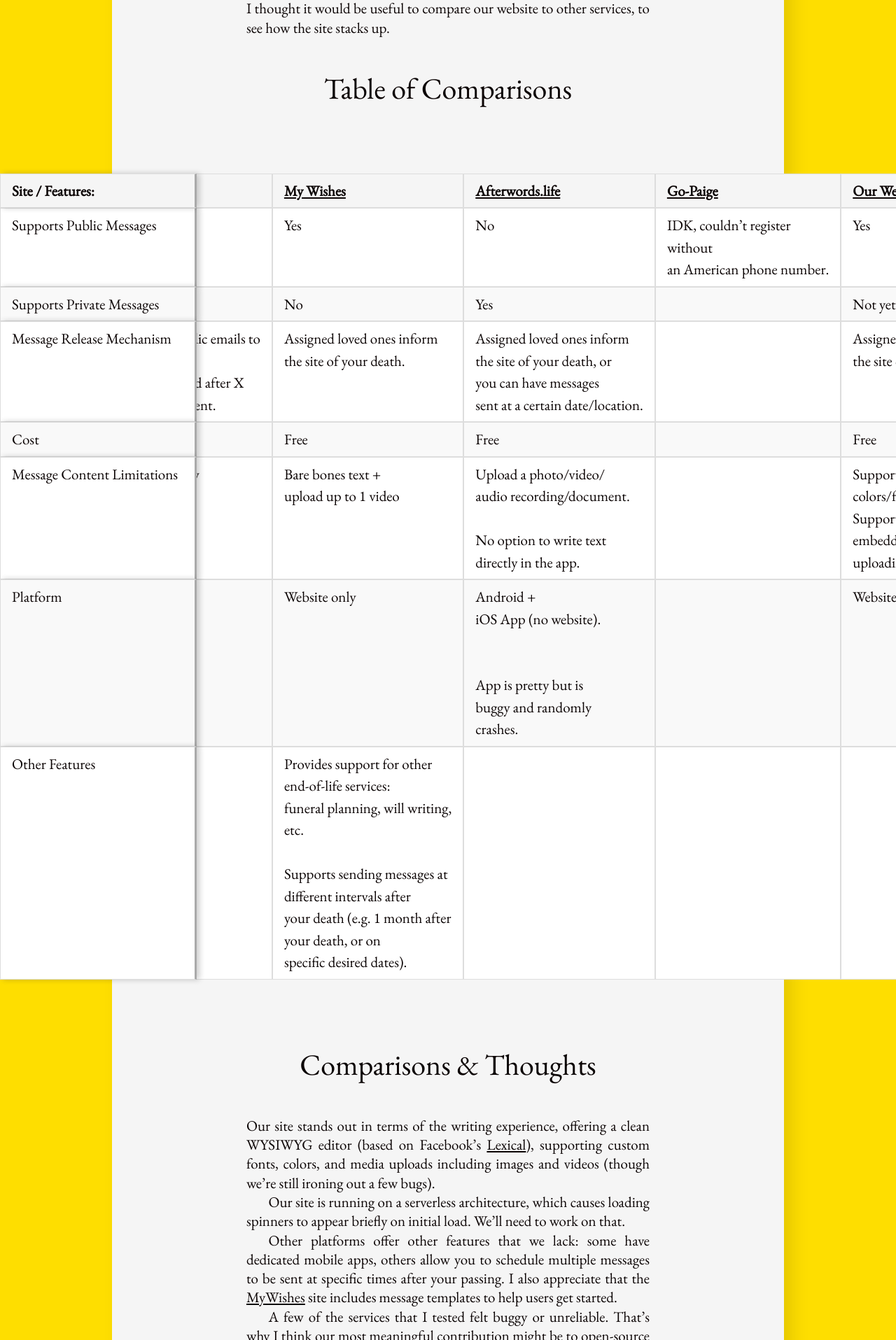
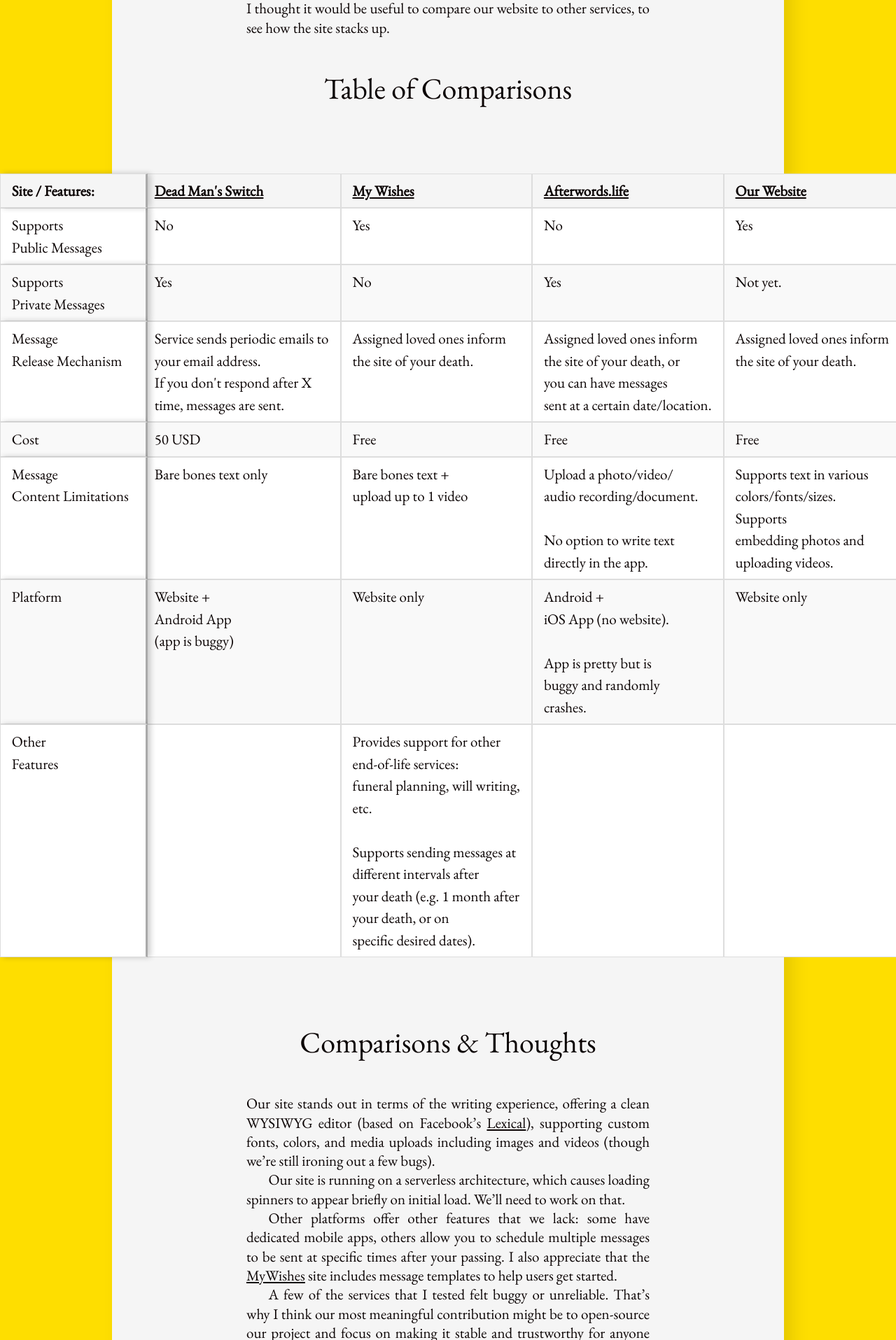
Before and after one commit to s-avni/s-avni.github.io, a Jekyll site: the page built from _posts/2025-05-17-epitaphs-comparison.md, in a window 1280 px wide. Shown: the part 651-2566 px from the top of the page at 70% size. Built offline with Jekyll 4.4.1, drawn with Linux system fonts in a browser that asks for light colours; comment, search, counter and statistics services are not loaded.

Commit message:
remove go-paige and change table setup

```diff
--- a/_posts/2025-05-17-epitaphs-comparison.md
+++ b/_posts/2025-05-17-epitaphs-comparison.md
@@ -12,15 +12,70 @@ As I detailed in my [previous post](https://www.shiriavni.org/google/2025/04/19/
 
 ## Table of Comparisons
 
-| Site / Features: | [Dead Man's Switch](https://www.deadmansswitch.net/) | [My Wishes](https://www.mywishes.co.uk/) | [Afterwords.life](https://www.afterwords.life/) | [Go-Paige](https://go-paige.com/memories/) | [Our Website](https://epitaphs.pages.dev/) |
-|---|---|---|---|---|---|
-| Supports Public Messages | No | Yes | No | IDK, couldn't register <br>without<br>an American phone number. | Yes |
-| Supports Private Messages | Yes | No | Yes |  | Not yet. |
-| Message Release Mechanism | Service sends periodic emails to <br>your email address. <br>If you don't respond after X <br>time, messages are sent. | Assigned loved ones inform <br>the site of your death. | Assigned loved ones inform<br>the site of your death, or<br>you can have messages <br>sent at a certain date/location. |  | Assigned loved ones inform<br>the site of your death. |
-| Cost | 50 USD  | Free | Free |  | Free |
-| Message Content Limitations | Bare bones text only | Bare bones text + <br>upload up to 1 video | Upload a photo/video/<br>audio recording/document.<br><br>No option to write text<br> directly in the app. |  | Supports text in various <br>colors/fonts/sizes.<br>Supports<br>embedding photos and<br>uploading videos. |
-| Platform | Website + <br>Android App <br>(app is buggy) | Website only | Android + <br>iOS App (no website).<br><br><br>App is pretty but is<br>buggy and randomly <br>crashes. |  | Website only |
-| Other Features |  | Provides support for other <br>end-of-life services: <br>funeral planning, will writing,<br>etc. <br><br>Supports sending messages at <br>different intervals after <br>your death (e.g. 1 month after <br>your death, or on<br>specific desired dates). |  |  |  |
+<div class="overflow-table-wrapper">
+<table>
+  <thead>
+    <tr>
+      <th>Site / Features:</th>
+      <th><a href="https://www.deadmansswitch.net/">Dead Man's Switch</a></th>
+      <th><a href="https://www.mywishes.co.uk/">My Wishes</a></th>
+      <th><a href="https://www.afterwords.life/">Afterwords.life</a></th>
+      <th><a href="https://epitaphs.pages.dev/">Our Website</a></th>
+    </tr>
+  </thead>
+  <tbody>
+    <tr>
+      <td>Supports <br>Public Messages</td>
+      <td>No</td>
+      <td>Yes</td>
+      <td>No</td>
+      <td>Yes</td>
+    </tr>
+    <tr>
+      <td>Supports <br>Private Messages</td>
+      <td>Yes</td>
+      <td>No</td>
+      <td>Yes</td>
+      <td>Not yet.</td>
+    </tr>
+    <tr>
+      <td>Message <br>Release Mechanism</td>
+      <td>Service sends periodic emails to <br>your email address. <br>If you don't respond after X <br>time, messages are sent.</td>
+      <td>Assigned loved ones inform <br>the site of your death.</td>
+      <td>Assigned loved ones inform<br>the site of your death, or<br>you can have messages <br>sent at a certain date/location.</td>
+      <td>Assigned loved ones inform<br>the site of your death.</td>
+    </tr>
+    <tr>
+      <td>Cost</td>
+      <td>50 USD</td>
+      <td>Free</td>
+      <td>Free</td>
+      <td>Free</td>
+    </tr>
+    <tr>
+      <td>Message <br>Content Limitations</td>
+      <td>Bare bones text only</td>
+      <td>Bare bones text + <br>upload up to 1 video</td>
+      <td>Upload a photo/video/<br>audio recording/document.<br><br>No option to write text<br>directly in the app.</td>
+      <td>Supports text in various <br>colors/fonts/sizes.<br>Supports<br>embedding photos and<br>uploading videos.</td>
+    </tr>
+    <tr>
+      <td>Platform</td>
+      <td>Website + <br>Android App <br>(app is buggy)</td>
+      <td>Website only</td>
+      <td>Android + <br>iOS App (no website).<br><br>App is pretty but is<br>buggy and randomly <br>crashes.</td>
+      <td>Website only</td>
+    </tr>
+    <tr>
+      <td>Other <br>Features</td>
+      <td></td>
+      <td>Provides support for other <br>end-of-life services: <br>funeral planning, will writing,<br>etc. <br><br>Supports sending messages at <br>different intervals after <br>your death (e.g. 1 month after <br>your death, or on<br>specific desired dates).</td>
+      <td></td>
+      <td></td>
+    </tr>
+  </tbody>
+</table>
+</div>
 
 ## Comparisons & Thoughts
 
```
Also changed, not shown: 1 other file.
